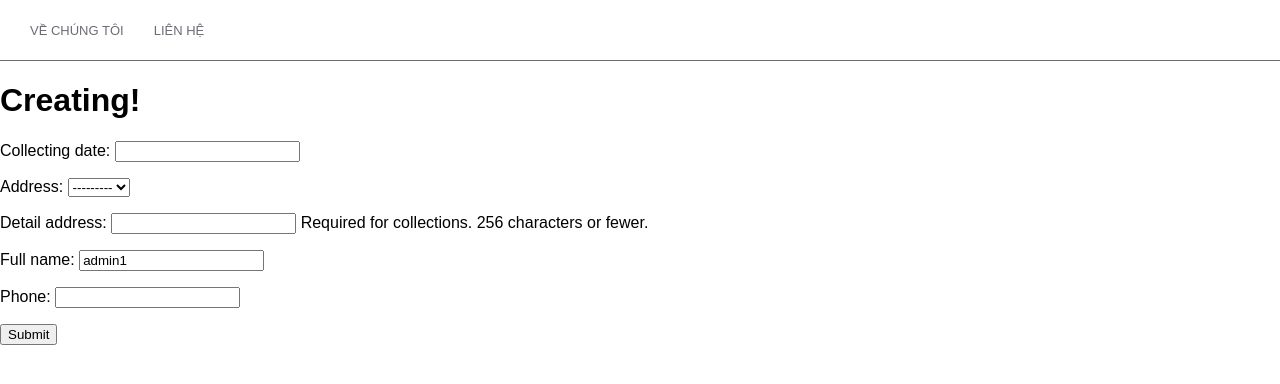
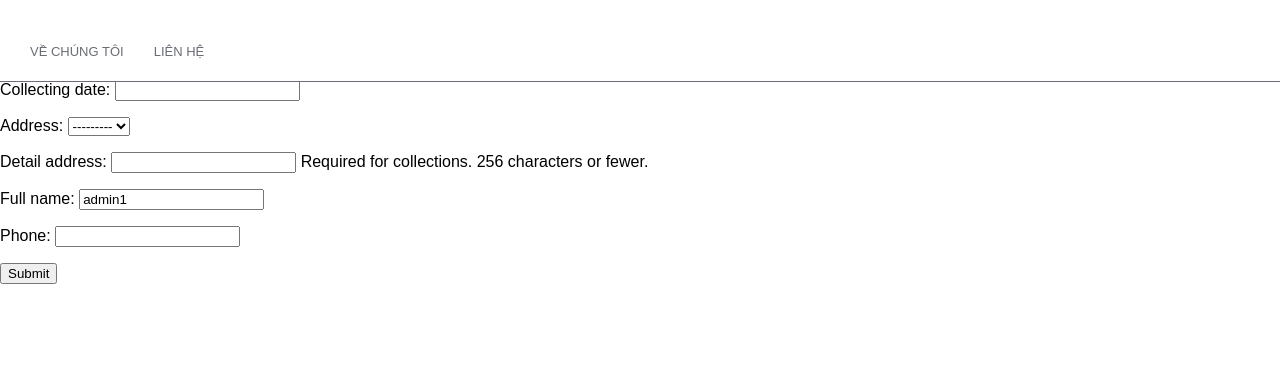
Before and after one commit to tUNg131/Things, a Django app: page /book in a window 1280 px wide. Shown: the top 384 px of the page. Run offline with Django 3.2, Linux system fonts and the light colour scheme; a user stored in the database is signed in; data comes from the database, SQL or seed files in the repository.

Commit message:
fix align items header

```diff
--- a/Django/Things/collect/static/collect/css/base.css
+++ b/Django/Things/collect/static/collect/css/base.css
@@ -16,11 +16,12 @@
 
 header {
     width: 100%;
-    position: relative;
+    position: fixed;
     z-index: 1;
     height: 60px;
     border-bottom: 1px solid #6A6D75;
     background-color: white;
+    align-items: center;
 }
 
 #logo {
@@ -62,6 +63,7 @@
     width: 50px;
     height: 50px;
 }
+
 
 /* Styling cho user popup */
 
```
